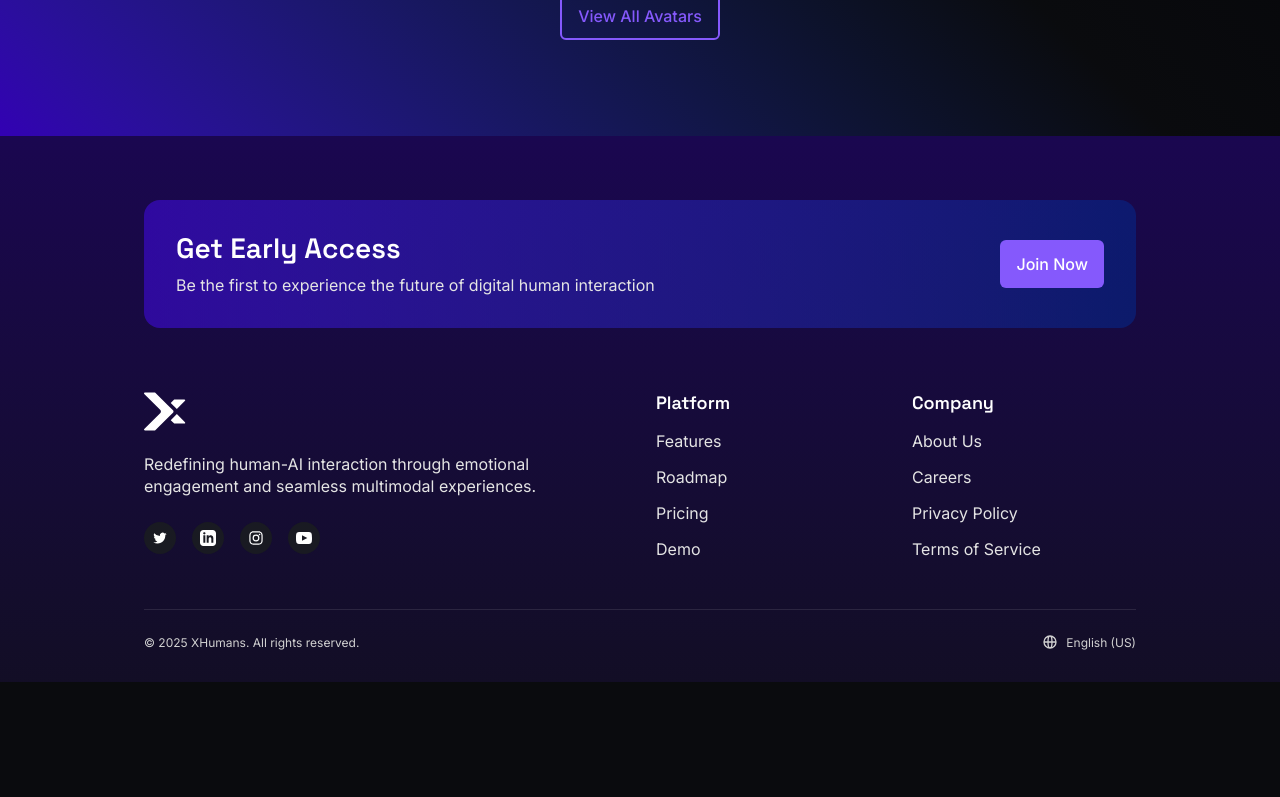
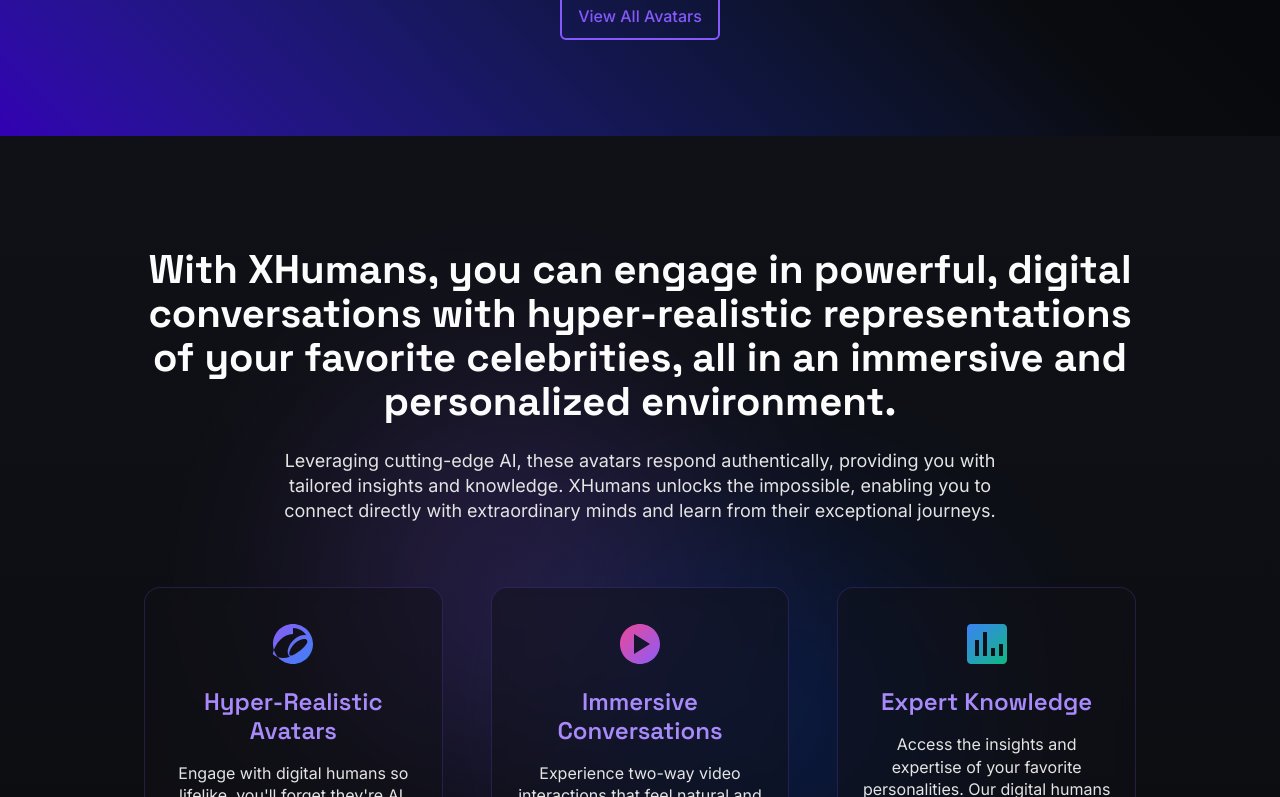
Before and after one commit to xhumans/xhumans-landing, a Next.js app: page / in a window 1280 px wide. Shown: the part 2743-3540 px from the top of the page. Before the commit the page ends 3425 px from the top, so only its background shows below. Built offline with nearby package versions, Linux system fonts and the light colour scheme.

Commit message:
Update page with ValuePropositionSection

```diff
--- a/src/app/page.tsx
+++ b/src/app/page.tsx
@@ -4,6 +4,7 @@
 import HeroSection from '@/components/sections/HeroSection'
 import FeaturedAvatarsSection from '@/components/sections/FeaturedAvatarsSection'
 import DemoSection from '@/components/sections/DemoSection'
+import ValuePropositionSection from '@/components/sections/ValuePropositionSection'
 
 export default function Home() {
   return (
@@ -12,6 +13,7 @@
       <HeroSection />
       <DemoSection />
       <FeaturedAvatarsSection />
+      <ValuePropositionSection />
       {/* Other sections will be added later */}
       <Footer />
     </main>
```
